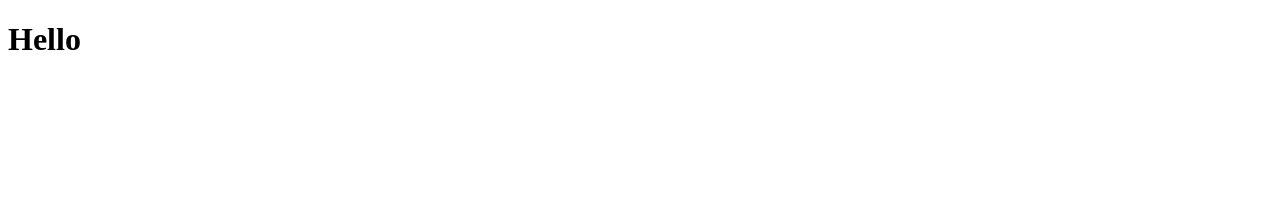
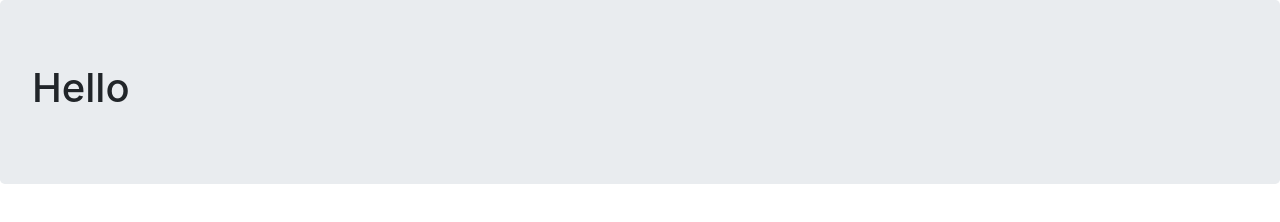
Before and after one commit to IA-Masum/Learning-React, a React app: page / in a window 1280 px wide. Built offline with nearby package versions, Linux system fonts and the light colour scheme.

Commit message:
added some bootstrap style in html file

```diff
--- a/src/index.html
+++ b/src/index.html
@@ -4,6 +4,7 @@
     <meta charset="UTF-8">
     <meta name="viewport" content="width=device-width, initial-scale=1.0">
     <meta http-equiv="X-UA-Compatible" content="ie=edge">
+    <link rel="stylesheet" href="https://stackpath.bootstrapcdn.com/bootstrap/4.1.3/css/bootstrap.min.css" integrity="sha384-MCw98/SFnGE8fJT3GXwEOngsV7Zt27NXFoaoApmYm81iuXoPkFOJwJ8ERdknLPMO" crossorigin="anonymous">
     <title>React App</title>
 </head>
 <body>
--- a/src/index.js
+++ b/src/index.js
@@ -4,7 +4,7 @@ import { render } from "react-dom";
 class App extends React.Component{
     render(){
         return(
-            <div>
+            <div className="jumbotron">
                 <h1>Hello</h1>
             </div>
         );
```
